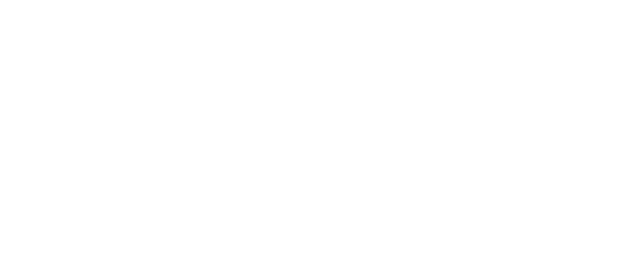
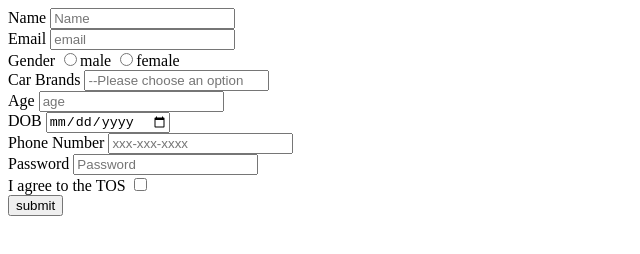
Before and after one commit to acciojob/signup-form-car-Ethiraj05, a website: page main.html in a window 1280 px wide. Shown: the whole page, without its empty margins (0-640 px from the left). Drawn offline with Linux system fonts and the light colour scheme.

Commit message:
created a submission

```diff
--- a/main.html
+++ b/main.html
@@ -10,6 +10,48 @@
 	<!-- the entire body must be written by student -->
     <script type="text/javascript" src="./script.js">
 </script>
+	    <form action="" method="post">
+
+        <div class="items">
+             <label for="name">Name</label>
+            <input type="text" id="name" placeholder="Name" required>
+        </div>
+        <div class="items">
+             <label for="Email">Email</label>
+            <input type="email" id="email" placeholder="email" required>
+        </div>
+        <div class="items">
+             <label for="Gender">Gender</label>
+             <input type="radio" name="Gender" id="male">male
+            <input type="radio" name="Gender" id="female">female<br>
+        </div>
+        <div class="items">
+             <label for="cars">Car Brands</label>
+            <input type="select" id="cars" placeholder="--Please choose an option" required>
+        </div>
+        <div class="items">
+             <label for="age">Age</label>
+            <input type="number" id="age" placeholder="age" required>
+        </div>
+        <div class="items">
+             <label for="dob">DOB</label>
+            <input type="date" id="dob"  required>
+        </div>
+        <div class="items">
+             <label for="tel">Phone Number</label>
+            <input type="tel" id="tel" placeholder="xxx-xxx-xxxx" >
+        </div>
+        <div class="items">
+             <label for="password">Password</label>
+            <input type="password" id="password" placeholder="Password" required>
+        </div>
+        <div class="items">
+             <label for="tos">I agree to the TOS</label>
+            <input type="checkbox" id="tos"  required>
+        </div>
+        <button type="submit">submit</button>
+    </form>
+</body>
 
 </body>
 
```
